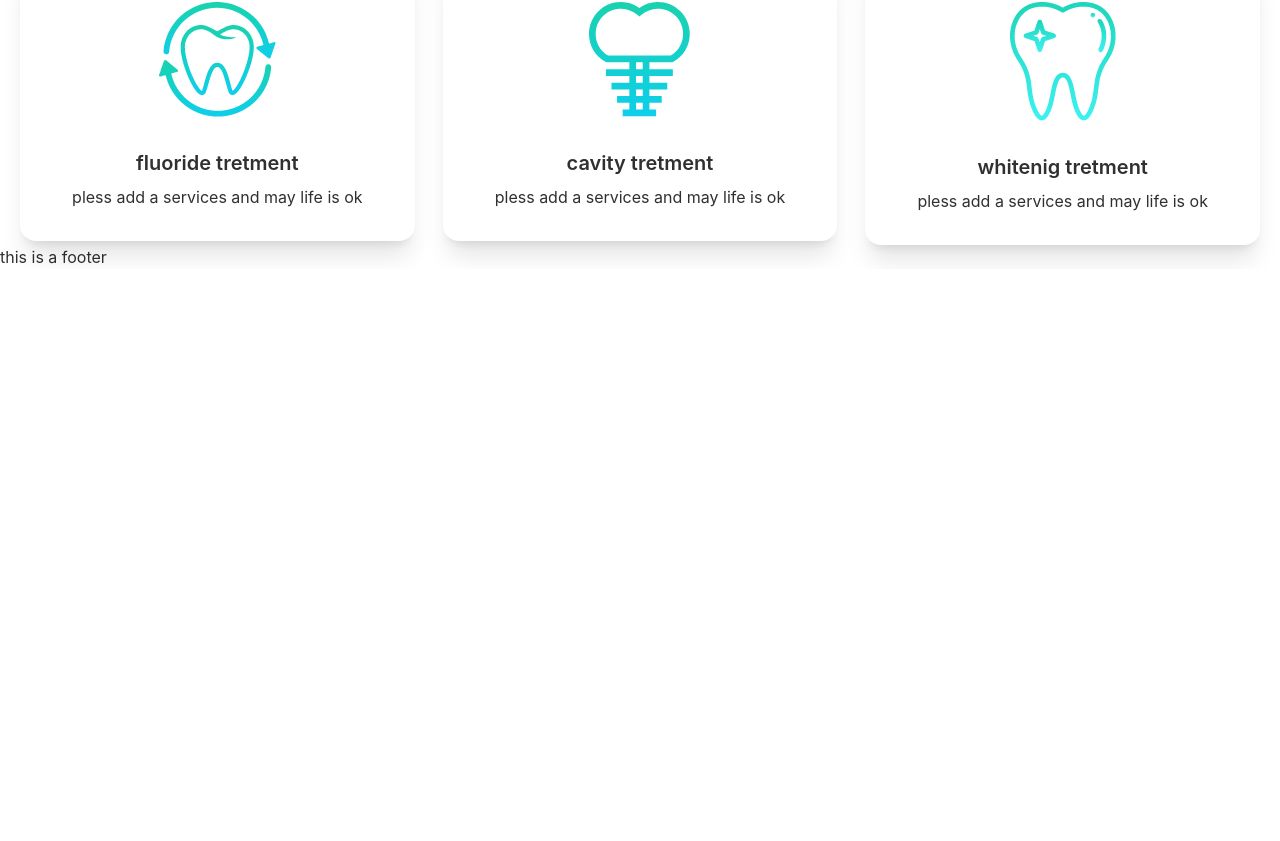
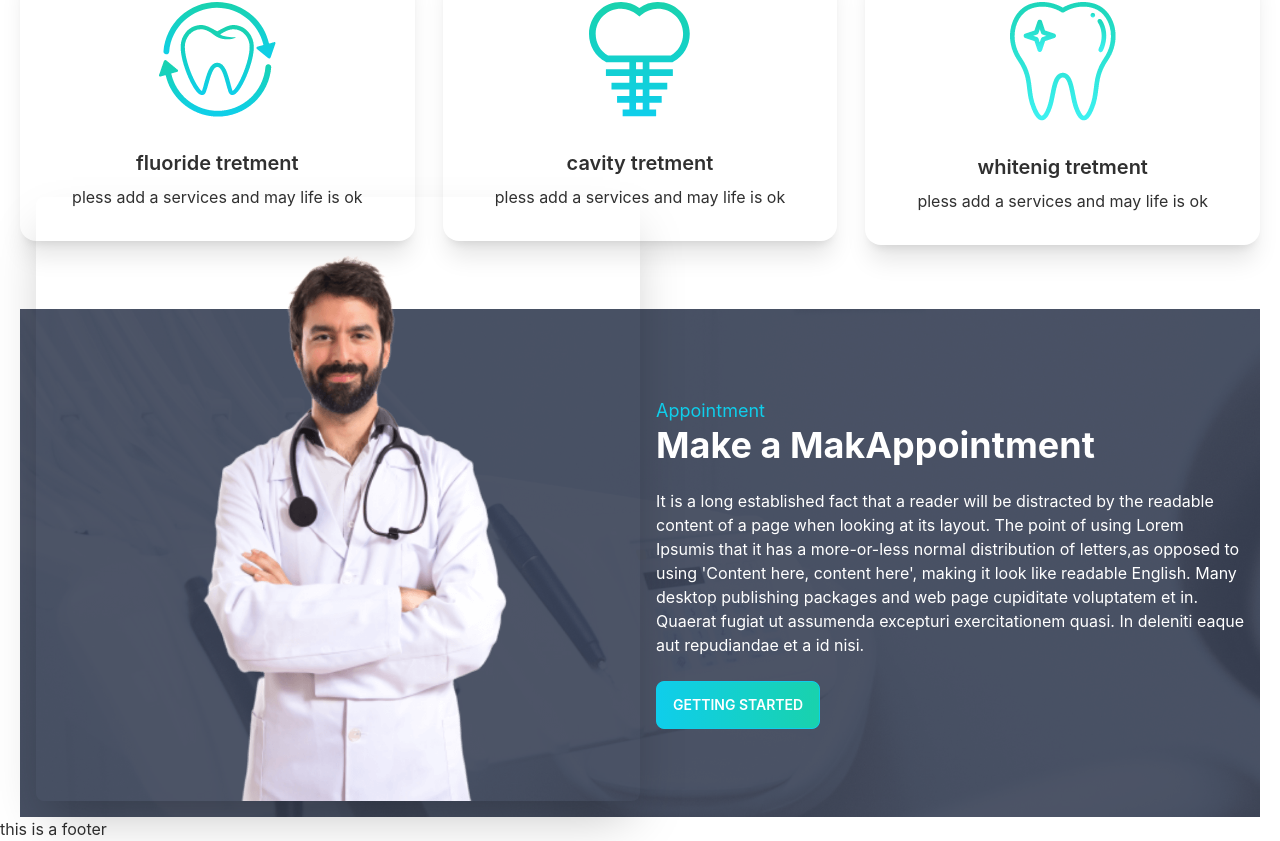
Before and after one commit to shakilmonsi/doctorprotailfive-main, a React (Create React App) app: page / in a window 1280 px wide. Shown: the part 855-1696 px from the top of the page. Before the commit the page ends 1124 px from the top, so only its background shows below. Built offline with nearby package versions, Linux system fonts and the light colour scheme.

Commit message:
add -mt-32 and about section and add a primary buttton and

```diff
--- a/src/Pages/Home/Banner/Banner.js
+++ b/src/Pages/Home/Banner/Banner.js
@@ -1,5 +1,6 @@
 import React from 'react'
 import chare from'../../../assets/images/chair.png'
+import Primarybutton from '../../../conponences/Primarybutton'
 const Banner=()=> {
   return (
 
@@ -9,7 +10,8 @@
     <div>
       <h1 className="text-5xl font-bold">Box Office News!</h1>
       <p className="py-6">Provident cupiditate voluptatem et in. Quaerat fugiat ut assumenda excepturi exercitationem quasi. In deleniti eaque aut repudiandae et a id nisi.</p>
-      <button className="btn btn-primary bg-gradient-to-r from-primary  to-secondary text-white">Get Started</button>
+<Primarybutton>Gatteing started</Primarybutton>
+
     </div>
   </div>
 </div>
--- a/src/Pages/Home/Home.js
+++ b/src/Pages/Home/Home.js
@@ -2,6 +2,7 @@
 import Banner from './Banner/Banner'
 import InfoCards from './Infocard/InfoCards'
 import Servicescard from './Services/Servicescard'
+import MakeAppointment from './MakAppointment/MakeAppointment'
 
 const  Home=() =>{
   return (
@@ -9,6 +10,7 @@
 <Banner></Banner>
 <InfoCards></InfoCards>
 <Servicescard></Servicescard>
+<MakeAppointment></MakeAppointment>
     </div>
   )
 }
--- /dev/null
+++ b/src/Pages/Home/MakAppointment/MakeAppointment.js
@@ -0,0 +1,26 @@
+import React from 'react'
+import doctor from '../../../assets/images/doctor.png'
+import appointment from '../../../assets/images/appointment.png'
+import Primarybutton from '../../../conponences/Primarybutton'
+const  MakeAppointment=() =>{
+  return (
+  <section className='mt-16'
+  style={{
+    background: `url(${appointment})`
+  }}>
+    <div className="hero ">
+  <div className="hero-content flex-col lg:flex-row">
+    <img src={doctor} className="-mt-32 hidden md:block lg:block lg:w-1/2 rounded-lg shadow-2xl" />
+    <div>
+        <h4 className='text-lg text-primary'>Appointment</h4>
+      <h1 className="text-4xl text-white font-bold">Make a MakAppointment</h1>
+      <p className="py-6 text-white">It is a long established fact that a reader will be distracted by the readable content of a page when looking at its layout. The point of using Lorem Ipsumis that it has a more-or-less normal distribution of letters,as opposed to using 'Content here, content here', making it look like readable English. Many desktop publishing packages and web page cupiditate voluptatem et in. Quaerat fugiat ut assumenda excepturi exercitationem quasi. In deleniti eaque aut repudiandae et a id nisi.</p>
+<Primarybutton>getting started</Primarybutton>
+    </div>
+  </div>
+</div>
+  </section>
+  )
+}
+
+export default MakeAppointment
--- /dev/null
+++ b/src/conponences/Primarybutton.js
@@ -0,0 +1,11 @@
+import React from 'react'
+
+const Primarybutton=({children}) =>{
+  return (
+    <button
+     className="btn btn-primary bg-gradient-to-r from-primary  to-secondary text-white">{children}</button>
+
+  )
+}
+
+export default Primarybutton
```
